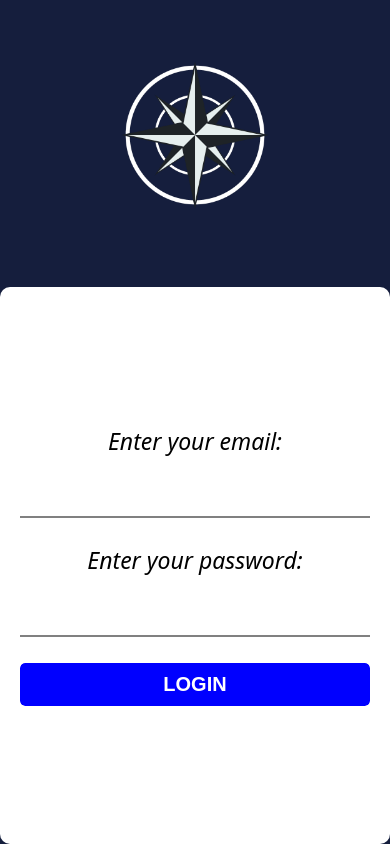
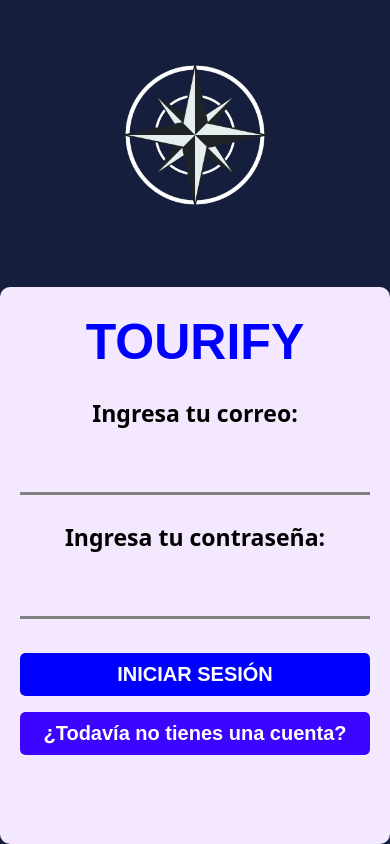
Before and after one commit to tourify-tidbis51m/MobileTourify, a React Native app: screen / in a window 390 px wide. Built offline with nearby package versions, Linux system fonts and the light colour scheme.

Commit message:
Login a medias

```diff
--- a/components/LoginForm.tsx
+++ b/components/LoginForm.tsx
@@ -1,5 +1,7 @@
 import React, { useRef } from 'react';
 import { Animated, TextInput, StyleSheet, Text, View, TouchableOpacity, Image } from 'react-native';
+import Icon from 'react-native-vector-icons/Ionicons';
+
 
 const LoginForm = () => {
 
@@ -21,9 +23,10 @@ const LoginForm = () => {
 
     return (
         <View style={styles.container}>
-            <Text style={styles.label}>Enter your email:</Text>
+            <Text style={styles.labelTitle}>TOURIFY</Text>
+            <Text style={styles.label}>Ingresa tu correo:</Text>
             <TextInput style={styles.input} />
-            <Text style={styles.label}>Enter your password:</Text>
+            <Text style={styles.label}>Ingresa tu contraseña:</Text>
             <TextInput style={styles.input} secureTextEntry />
             <TouchableOpacity
                 onPressIn={handlePressIn}
@@ -31,7 +34,16 @@ const LoginForm = () => {
                 style={styles.buttonContainer}
             >
                 <Animated.View style={[styles.button, { transform: [{ scale: scaleAnim }] }]}>
-                    <Text style={styles.buttonText}>LOGIN</Text>
+                    <Text style={styles.buttonText}>INICIAR SESIÓN</Text>
+                </Animated.View>
+            </TouchableOpacity>
+            <TouchableOpacity
+                onPressIn={handlePressIn}
+                onPressOut={handlePressOut}
+                style={styles.buttonContainer}
+            >
+                <Animated.View style={[styles.buttonRegister, { transform: [{ scale: scaleAnim }] }]}>
+                    <Text style={styles.buttonText}>¿Todavía no tienes una cuenta?</Text>
                 </Animated.View>
             </TouchableOpacity>
         </View>
@@ -40,7 +52,7 @@ const LoginForm = () => {
 
 const styles = StyleSheet.create({
     container: {
-        backgroundColor: 'white',
+        backgroundColor: '#F4E8FF',
         padding: 20,
         borderRadius: 10,
         color: 'black',
@@ -55,32 +67,31 @@ const styles = StyleSheet.create({
     },
     label: {
         fontSize: 23,
-        marginBottom: 5,
+        marginBottom: -20,
         alignItems: 'center',
         justifyContent: 'center',
         display: 'flex',
         flexDirection: 'column',
         fontFamily: 'system-ui',
-        fontStyle: 'italic',
-
-    },
-    logo: {
-        width: 100,
-        height: 100,
-        marginBottom: 20,
-        alignSelf: 'center',
+        fontWeight: 'bold',
+        top: -30
     },
     input: {
         height: 40,
         borderColor: 'gray',
-        borderWidth: 0,
-        marginBottom: 10,
+        marginBottom: 40,
         paddingHorizontal: 10,
-        borderBottomWidth: 2,
-
+        borderBottomWidth: 3,
     },
     button: {
         backgroundColor: 'blue',
+        paddingVertical: 10,
+        paddingHorizontal: 20,
+        borderRadius: 5,
+        alignItems: 'center',
+    },
+    buttonRegister: {
+        backgroundColor: '#3B05FF',
         paddingVertical: 10,
         paddingHorizontal: 20,
         borderRadius: 5,
@@ -95,7 +106,18 @@ const styles = StyleSheet.create({
     buttonContainer: {
         borderRadius: 5,
         overflow: 'hidden',
+        top: -22
     },
+    labelTitle: {
+        color: 'blue',
+        fontWeight: 'bold',
+        fontFamily: 'Sans-Serif, Lucida Sans',
+        fontSize: 50,
+        justifyContent: 'center',
+        display: 'flex',
+        top: -40,
+        bottom: 10
+    }
 });
 
 export default LoginForm;
--- a/package.json
+++ b/package.json
@@ -17,6 +17,7 @@
     "react-dom": "18.2.0",
     "react-native": "0.74.2",
     "react-native-reanimated": "~3.10.1",
+    "react-native-vector-icons": "^10.1.0",
     "react-native-web": "~0.19.10"
   },
   "devDependencies": {
```
Also changed, not shown: 1 other file (tests, documents, lock files or other folders).
